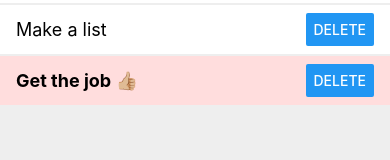
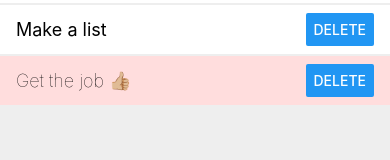
Before and after one commit to pareshmeb/compono-react-native-test, a React Native app: screen / in a window 390 px wide. Shown: the part 228-388 px from the top of the page. Built offline with nearby package versions, Linux system fonts and the light colour scheme.

Commit message:
feature 3

```diff
--- a/src/components/CreateEntry.tsx
+++ b/src/components/CreateEntry.tsx
@@ -31,7 +31,6 @@ export const CreateEntry = ({ onSave }: Props) => {
     let points = value.substr(-5);
     points = points.substr(0, -2);
     const actualPoint = points.substring(points.length - 3, 0);
-    console.log('test', points);
     value && onSave({ name: value, points: parseInt(actualPoint) });
     setValue('');
   }
--- a/src/components/ItemCard.tsx
+++ b/src/components/ItemCard.tsx
@@ -18,7 +18,7 @@ const styles = StyleSheet.create({
     fontSize: 18,
   },
   textCritical: {
-    fontWeight: 'bold',
+    fontWeight: '100',
   },
   critical: {
     backgroundColor: 'red',
```
